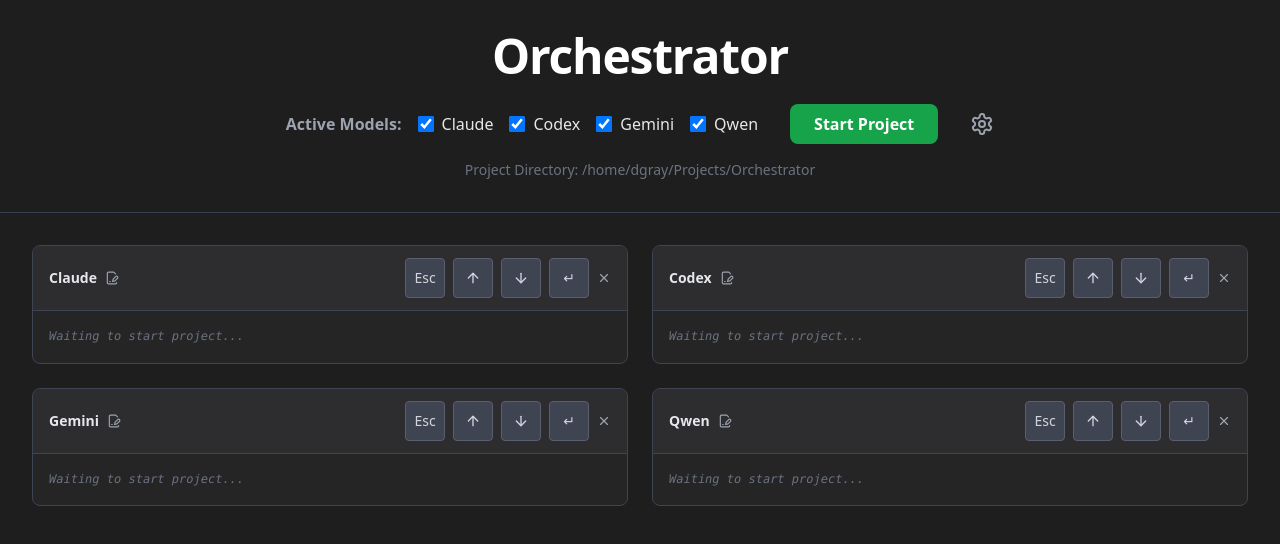
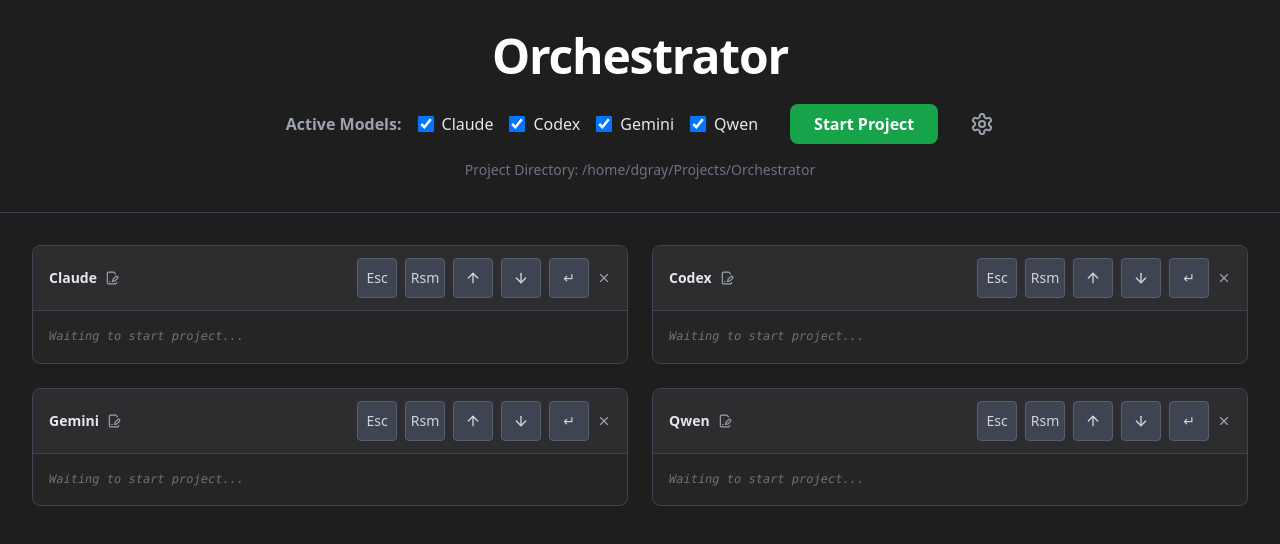
Before and after one commit to jsrockford/Orchestrator, a React (Vite) app in the folder frontend/: page / in a window 1280 px wide. Shown: the top 544 px of the page. Built offline with nearby package versions, Linux system fonts and the light colour scheme.

Commit message:
Add Resume 'Rsm' button to conversation window title bars

```diff
--- a/frontend/src/components/ConversationWindow.tsx
+++ b/frontend/src/components/ConversationWindow.tsx
@@ -63,6 +63,11 @@ const handleRequest = async (req, res) => {
             title="Escape"
           />
           <ControlButton
+            icon="Rsm"
+            onClick={() => onControlAction(conversation.id, 'resume')}
+            title="Resume"
+          />
+          <ControlButton
             icon={<ArrowUp size={16} />}
             onClick={() => onControlAction(conversation.id, 'up')}
             title="Up Key"
```
